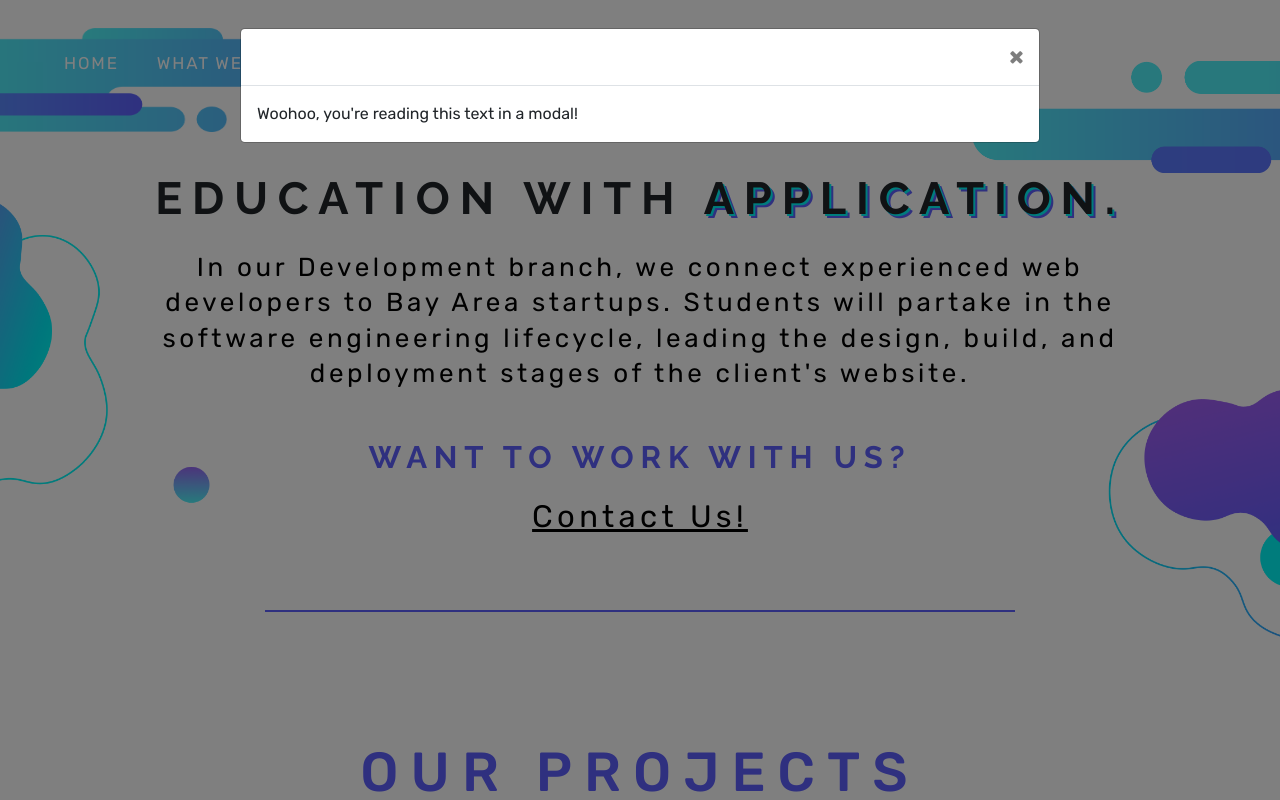
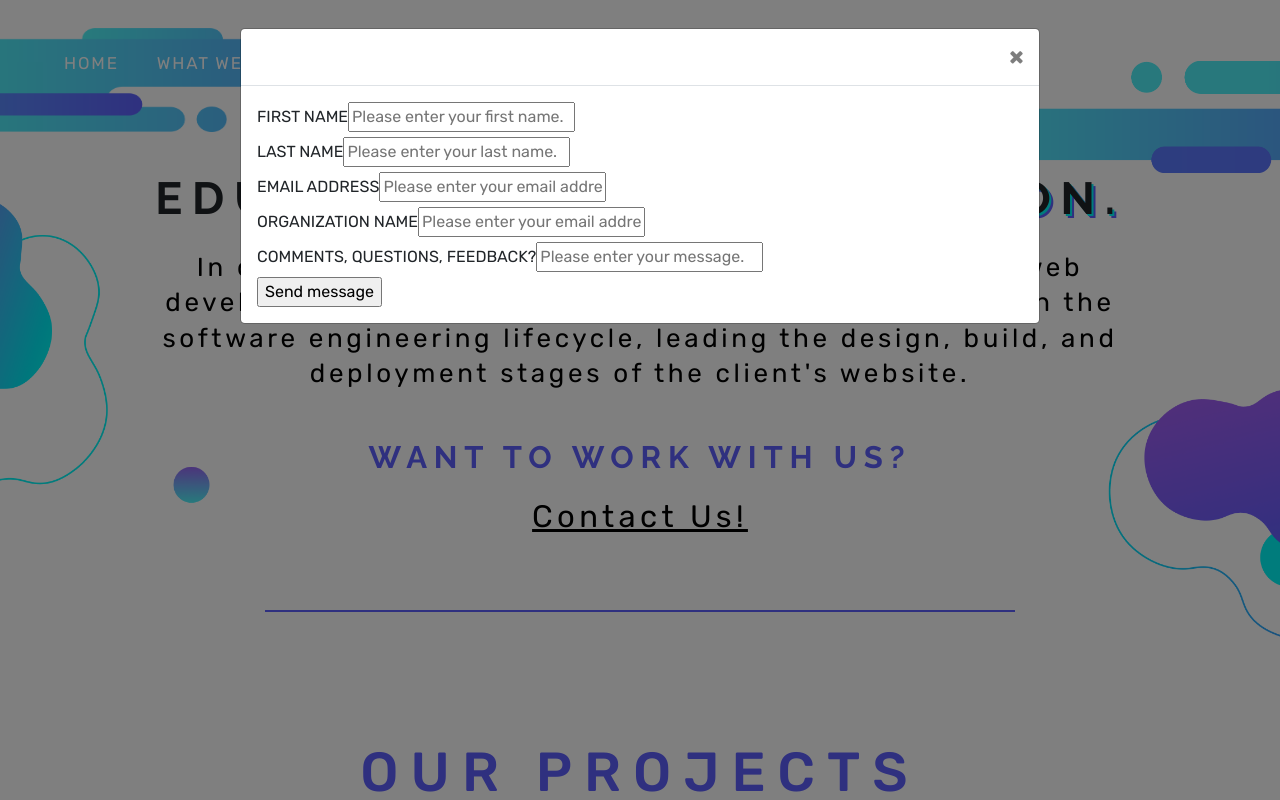
Before and after one commit to web-at-berkeley/wdb-website-archive-fa22, a React (Create React App) app: page /about/development in a window 1280 px wide. Both pictures are taken after a click on the button "Contact Us!". Shown: the top 800 px of the page. Built offline with nearby package versions, Linux system fonts and the light colour scheme.

Commit message:
Added google forms code

```diff
--- a/src/components/Contact.js
+++ b/src/components/Contact.js
@@ -22,7 +22,72 @@ const Contact = () => {
 
 			<Modal show={show} size="lg" onHide={handleClose}>
 				<Modal.Header closeButton></Modal.Header>
-				<Modal.Body>Woohoo, you're reading this text in a modal!</Modal.Body>
+				<Modal.Body>
+					<form
+						action="https://docs.google.com/forms/u/1/d/e/1FAIpQLSfIhjGYVPkR5ds6lp4-BD2veVE8lVHBCGths4Hl140pQLVIqg/formResponse"
+						target="_self"
+						method="POST"
+						id="mG61Hd"
+					>
+						<div class="name">
+							<p>
+								<label for="first">FIRST NAME</label>
+								<input
+									type="text"
+									required
+									name="entry.453885916"
+									id="first"
+									placeholder="Please enter your first name."
+								/>
+							</p>
+							<p class="last-name">
+								<label for="last">LAST NAME</label>
+								<input
+									type="text"
+									required
+									name="entry.424415708"
+									id="first"
+									placeholder="Please enter your last name."
+								/>
+							</p>
+						</div>
+
+						<p class="email">
+							<label for="email">EMAIL ADDRESS</label>
+							<input
+								type="text"
+								required
+								name="entry.1510521009"
+								id="first"
+								placeholder="Please enter your email address."
+							/>
+						</p>
+						<p class="organization">
+							<label for="organization">ORGANIZATION NAME</label>
+							<input
+								type="text"
+								required
+								name="entry.108998585"
+								id="first"
+								placeholder="Please enter your email address."
+							/>
+						</p>
+						<p>
+							<label for="body">COMMENTS, QUESTIONS, FEEDBACK?</label>
+							<input
+								type="text"
+								required
+								name="entry.1252965523"
+								id="first"
+								placeholder="Please enter your message."
+								class="big"
+							/>
+						</p>
+						<p>
+							<input id="submit" type="submit" value="Send message" />
+						</p>
+					</form>
+				</Modal.Body>
 			</Modal>
 		</div>
 	);
```
